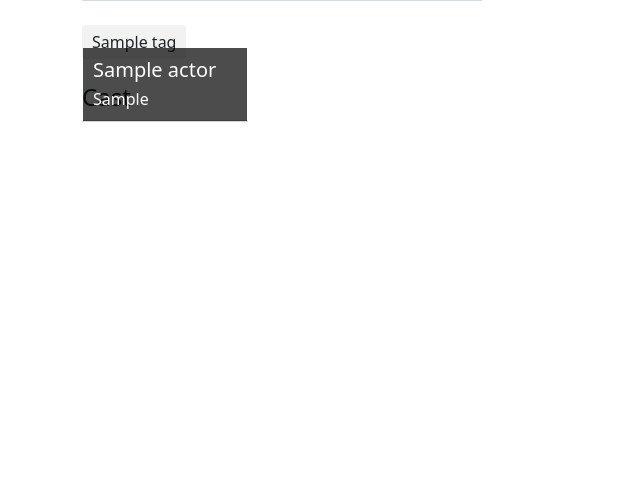
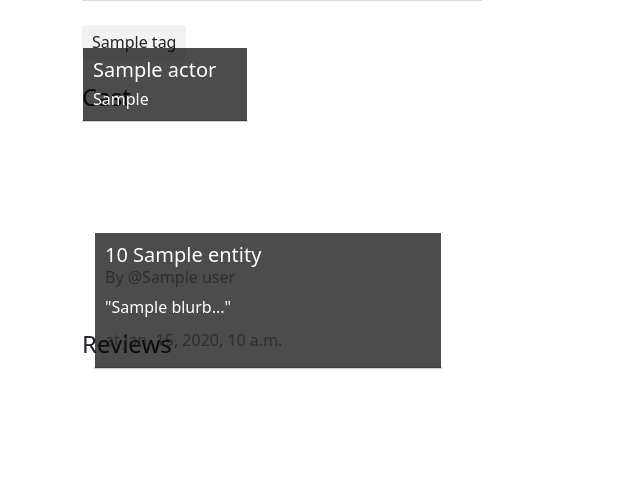
Before and after one commit to rohansachdeva1/TheReview, a Django app: template thereview/content/templates/content/entity_detail.html in a window 1280 px wide. Shown: the part 743-1232 px from the top of the page, without its empty margins (0-640 px from the left). Before the commit the page ends 865 px from the top, so only its background shows below. Run offline with Django 4.2, Linux system fonts and the light colour scheme; the template is opened without the code that fills it: most values are stand-ins (such as "Sample title", 1, 10 or a date in 2020); grey boxes marked "Sample" are stand-in pictures.

Commit message:
added review tiles to entity detail page. Not filtered by private now. Added profile tile appraoch for actors displayed in entity detail

```diff
--- a/thereview/content/templates/content/entity_detail.html
+++ b/thereview/content/templates/content/entity_detail.html
@@ -34,8 +34,9 @@
         <h4>Overall Score: {{ entity.overall_score }}</h4>
         <h4>Number of Reviews: {{ entity.reviewed }}</h4>
         </br>
+
+        <!-- Review/Playlist Interaction Buttons -->
         {% if user.is_authenticated %}
-            <!-- Write Review Button -->
             <a href="{% url 'write_review' entity.id %}" class="btn btn-outline-primary">Write a Review</a>
             {% if entity in playlist.entities.all %}
                 <a href="{% url 'delete_from_playlist' entity.id %}" class="btn btn-outline-danger">Remove From Playlist</a>
@@ -78,6 +79,27 @@
     </br>
 {% endif %}
 
+<!-- Entity Reviews -->
+{% if reviews %}
+<div>
+    <h4 class="profile-heading">Reviews</h4>
+    <div class="container-fluid">
+
+        <div class="row">
+            {% for review in reviews %}
+            <div class="col-md-4">
+                {% include 'reviews/review_tile.html' with review=review %}
+            </div>
+              {% if forloop.counter|divisibleby:3 and not forloop.last %}
+                </div><div class="row" style="margin-top: 15px">
+              {% endif %}
+            {% endfor %}
+          </div>
+    </div>
+</div>
+</br>
+{% endif %}
+
 <!-- Genre Recommendations -->
 {% if user.is_authenticated %}
     {% if genre_recs %}
--- a/thereview/content/views.py
+++ b/thereview/content/views.py
@@ -86,7 +86,7 @@ def fetch_actor_info(entity_id):
 
     # Loop through json object and create variables for needed fields
     if data['actors'] is not None:
-        for item in data['actors'][:5]:
+        for item in data['actors'][:6]:
             api_id = item['id']
             image = item['image']
             name = item['name']
@@ -106,10 +106,11 @@ def update_database(data):
 
 def view_entity(request, entity_id):
     entity = get_object_or_404(Entity, id=entity_id)
-    entity_tags = EntityTag.objects.filter(entity=entity)
+    entity_tags = EntityTag.objects.filter(entity=entity).order_by('-count')[:6]
     entity_actors = EntityActor.objects.filter(entity=entity)
     genre_recs = generate_genre_recs(entity_id)
     user = get_object_or_404(User, id=request.user.id)
+    reviews = Review.objects.filter(entity=entity)[:3]
     try:
         playlist = Playlist.objects.get(user=user, medium=entity.medium)
     except Playlist.DoesNotExist:
@@ -131,6 +132,7 @@ def view_entity(request, entity_id):
         'entity_actors': entity_actors,
         'genre_recs': genre_recs,
         'playlist': playlist,
+        'reviews': reviews,
         # ... other context data ...
     }
 
--- a/thereview/reviews/templates/reviews/review_tile.html
+++ b/thereview/reviews/templates/reviews/review_tile.html
@@ -18,7 +18,8 @@
                     {% endif %}
                 </h6>
             </div>
-            <p class="card-text">"{{ review.blurb|slice:":105" }}{% if review.blurb|length > 105 %}{% endif %}..."</p>
+
+            <p class="card-text">"{{ review.blurb|slice:":95" }}{% if review.blurb|length > 95 %}{% endif %}..."</p>
             <h6 class="card-subtitle mb-2 text-body-secondary bottom-left">at {{ review.created_at }}</h6>
         </div>
     </div>
--- a/thereview/users/static/profile_tile.css
+++ b/thereview/users/static/profile_tile.css
@@ -18,4 +18,6 @@
 
 .username {
     margin-top: 10px;
+    font-weight: bold;
+    font-size: 18px;
 }
```
Also changed, not shown: thereview/content/templates/content/actor_tile.html (+16 -0 lines), thereview/reviews/static/review_tile.css (+25 -10 lines), thereview/users/static/view_profile.css (+0 -26 lines), thereview/db.sqlite3.
